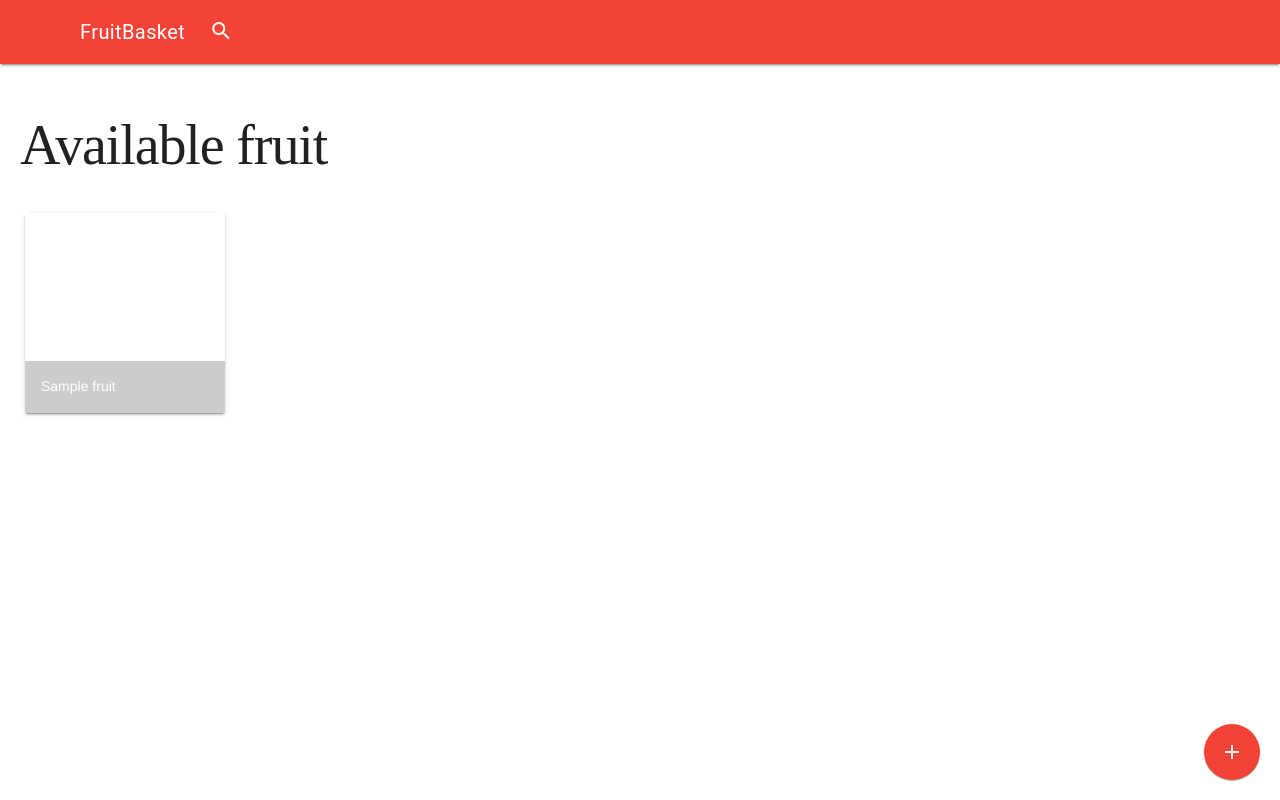
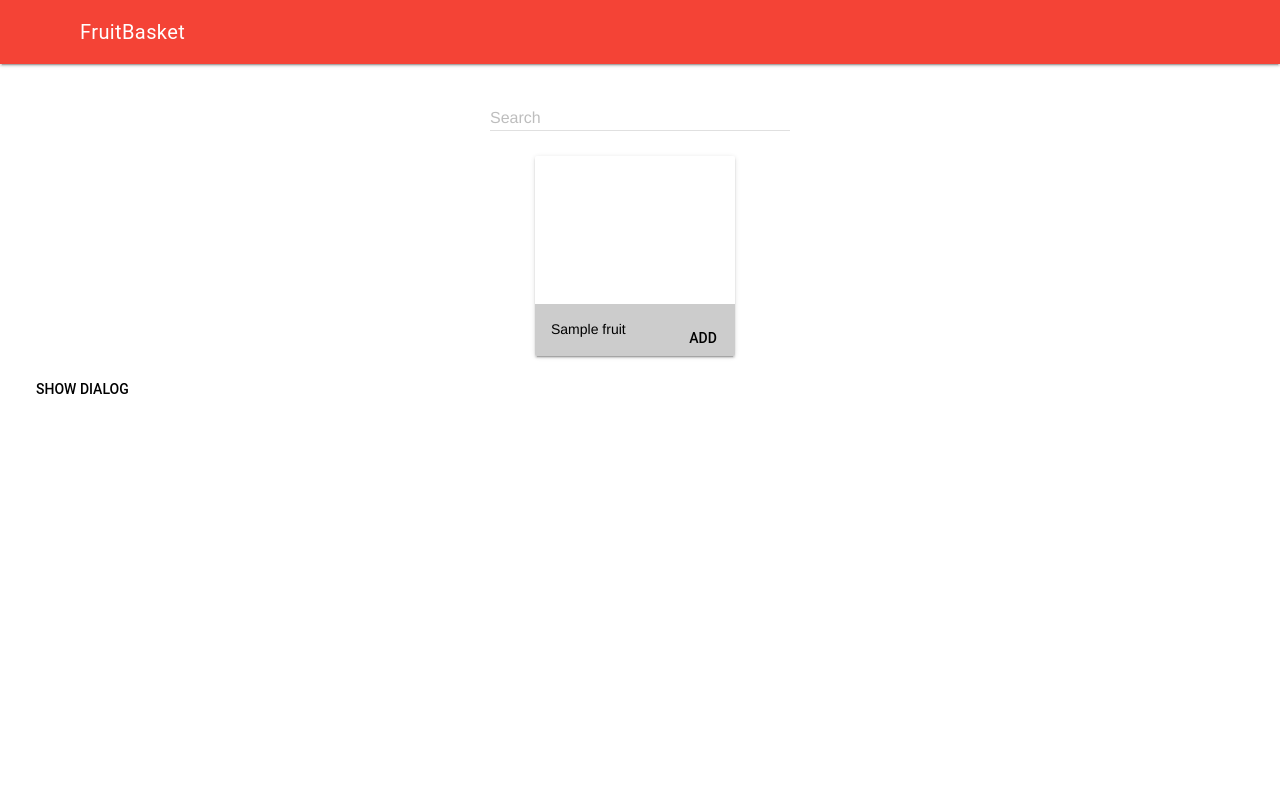
Before and after one commit to ncarr/MasseyHacksIII, a Flask app: template templates/fruits.html in a window 1280 px wide. Run offline with Flask 2, Linux system fonts and the light colour scheme; the template is opened without the code that fills it: most values are stand-ins (such as "Sample title", 1, 10 or a date in 2020); some web fonts are replaced.

Commit message:
Laid front-end for fruits

```diff
--- a/public/script.js
+++ b/public/script.js
@@ -1,4 +1,4 @@
-var modal = document.getElementById('myModal');
+/*var modal = document.getElementById('myModal');
 
 var btn = document.getElementById("fab");
 
@@ -19,3 +19,4 @@ window.onclick = function(event) {
         modal.style.display = "none";
     }
 }
+*/
--- a/public/styles.css
+++ b/public/styles.css
@@ -21,6 +21,13 @@
   overflow-x: scroll;
 }
 
+.card-row-grid {
+  display: flex;
+  flex-wrap: wrap;
+  justify-content: center;
+}
+
+
 #fab{
   background-color: #F44336;
   position: fixed;
--- a/templates/fruits.html
+++ b/templates/fruits.html
@@ -13,11 +13,13 @@
     <style>
     .demo-card-image.mdl-card {
       margin-right: 10px;
+      margin-bottom: 10px;
       min-width: 200px;
       max-width: 200px;
       min-height: 200px;
       max-height: 200px;
     }
+
     .demo-card-image > .mdl-card__actions {
       height: 52px;
       padding: 16px;
@@ -35,18 +37,6 @@
       <header id=header class="mdl-layout__header">
         <div class="mdl-layout__header-row">
           <span class="mdl-layout-title" style="margin-right:20px;">FruitBasket</span>
-          <!-- Title -->
-          <form action="#">
-            <div class="mdl-textfield mdl-js-textfield mdl-textfield--expandable">
-              <label class="mdl-button mdl-js-button mdl-button--icon" for="sample6">
-                <i class="material-icons">search</i>
-              </label>
-              <div class="mdl-textfield__expandable-holder">
-                <input class="mdl-textfield__input" type="text" id="sample6">
-                <label class="mdl-textfield__label" for="sample-expandable">Expandable Input</label>
-              </div>
-            </div>
-          </form>
           <!-- Add spacer, to align navigation to the right -->
           <div class="mdl-layout-spacer"></div>
           <!-- Navigation. We hide it in small screens. -->
@@ -67,14 +57,23 @@
             PAGE CONTENT STARTS HERE
         -->
         <div class="card-row-holder">
-          <h1>Available fruit</h1>
-          <div class="card-row" style="padding: 5px;">
+          <form action="#" style="display: flex;justify-content:center;">
+            <div class="mdl-textfield mdl-js-textfield mdl-textfield--floating-label">
+              <input class="mdl-textfield__input" type="text" id="sample3">
+              <label class="mdl-textfield__label" for="sample3">Search</label>
+            </div>
+          </form>
+          <div class="card-row-grid" style="padding: 5px;">
 
             {% for name, url in fruits.items() %}
-            <div class="demo-card-image mdl-card mdl-shadow--2dp" style="background: url('{{ url }}') center / cover;">
+            <div name="{{name}}" class="demo-card-image mdl-card mdl-shadow--2dp" style="cursor: pointer; background: url('{{ url }}') center / cover;">
               <div class="mdl-card__title mdl-card--expand"></div>
-              <div class="mdl-card__actions">
-                <span class="demo-card-image__filename">{{ name }}</span>
+              <div class="mdl-card__actions" style="text-align: left;">
+                <form action="#">
+                  <input type="hidden" value="{{name}}" name="name">
+                  <input type="submit" style="position:absolute; right:0px;" class="mdl-button" value="Add">
+                </form>
+                <span class="demo-card-image__filename" style="color: black;">{{ name }}</span>
               </div>
             </div>
             {% else %}
@@ -87,11 +86,27 @@
             {% endfor %}
           </div>
         </div>
+        <button id="show-dialog" type="button" class="mdl-button">Show Dialog</button>
+        <!--<dialog class="mdl-dialog">
+          <form action="#">
+            <h4 class="mdl-dialog__title">name goes here</h4>
+            <div class="mdl-dialog__content">
+              <p>
+                How many do you want to add?
+              </p>
+              <div class="mdl-textfield mdl-js-textfield mdl-textfield-floating-label">
+                <input type="hidden" name="name" value="">
+                <input name="qty" class="mdl-textfield__input" type="text" pattern="-?[0-9]*(\.[0-9]+)?" id="sample4">
+                <label class="mdl-textfield__label" for="sample4">Quantity...</label>
+                <span class="mdl-textfield__error">Input is not a number!</span>
+              </div>
+            </div>
+            <div class="mdl-dialog__actions">
+              <input type="submit" class="mdl-button">
+            </div>
+          </form>
+        </dialog> -->
       </main>
     </div>
-    <!-- Colored FAB button -->
-    <button id="fab" class="mdl-button mdl-js-button mdl-button--fab mdl-js-ripple-effect mdl-button--colored">
-      <i class="material-icons">add</i>
-    </button>
   </body>
 </html>
```
Also changed, not shown: other parts of public/styles.css (+0 -38 lines).
